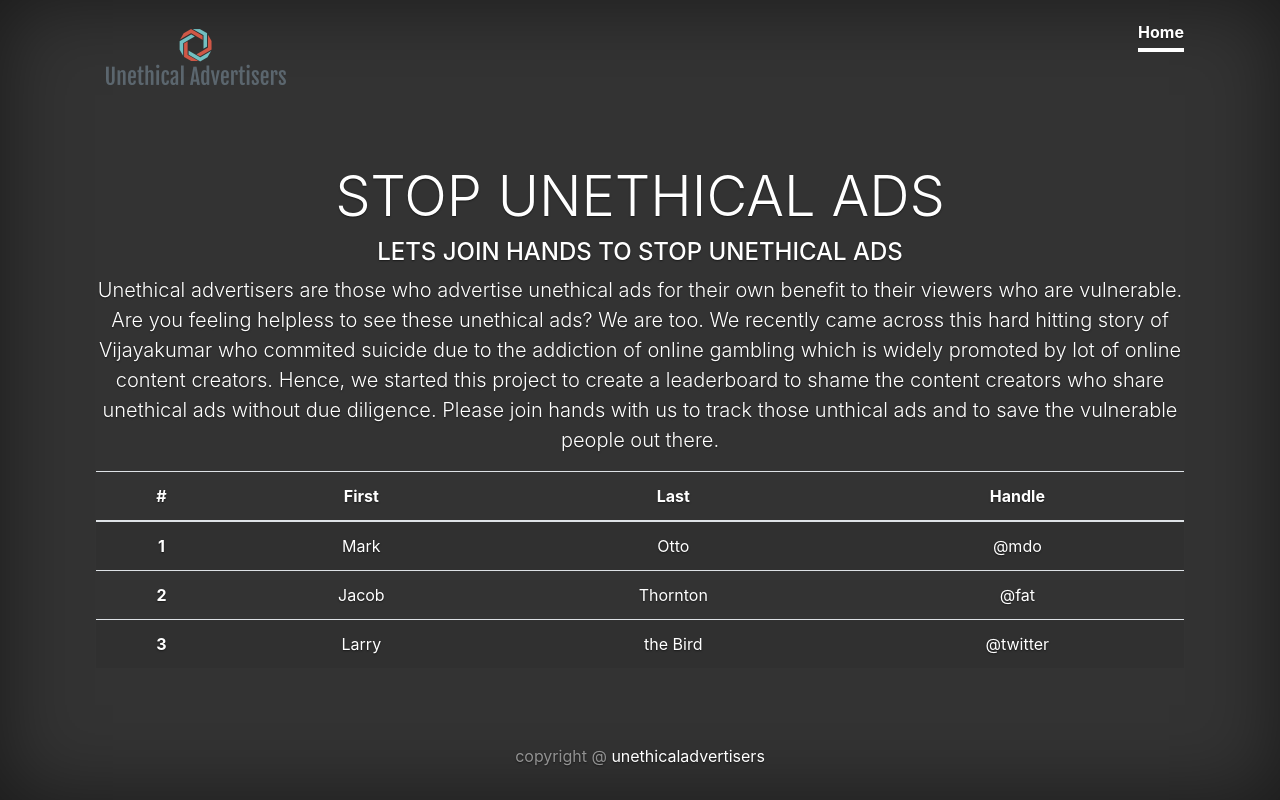
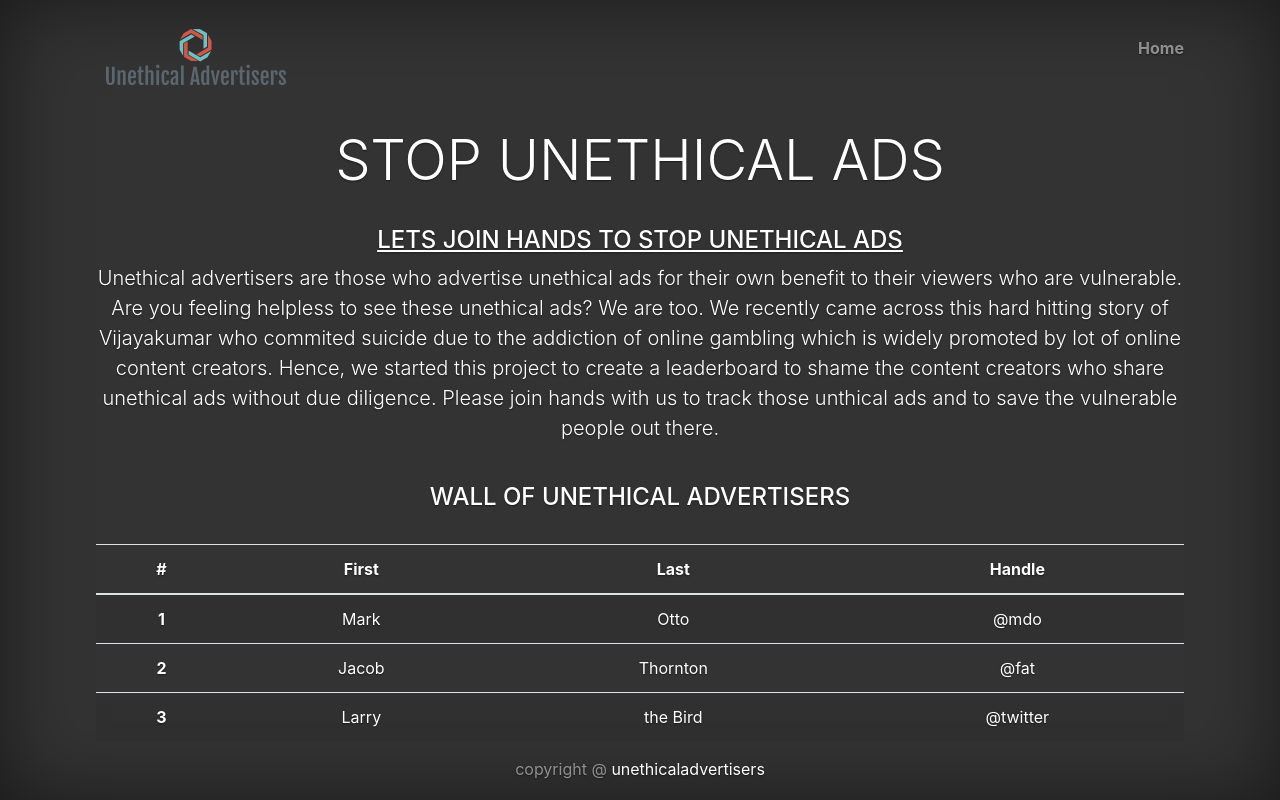
Before and after one commit to unethicaladvertisers/unethicaladvertisers.github.io, a plain HTML site: page index.html in a window 1280 px wide. Drawn offline with nearby package versions, Linux system fonts and the light colour scheme.

Commit message:
updated bootstrap4 theme

```diff
--- a/index.html
+++ b/index.html
@@ -24,8 +24,8 @@
       <header class="masthead mb-auto">
         <div class="inner">
           <h3 class="masthead-brand"><img class="img-fluid" src="images/logo.png" alt="Unethical Advertisers"></h3>
-          <nav class="nav nav-masthead justify-content-center">
-            <a class="nav-link active" href="#">Home</a>
+          <nav class="nav nav-masthead justify-content-center mt-3">
+            <a class="nav-link" href="#">Home</a>
           </nav>
           <!-- <div class="justify-content-center">
             <a href="#" class="fa fa-twitter"></a>
@@ -35,14 +35,21 @@
         </div>
       </header>
 
-      <div class=" mx-auto text-center">
-        <h1 class="display-4">STOP UNETHICAL ADS</h1>
-        <h4 >LETS JOIN HANDS TO STOP UNETHICAL ADS</h4>
+      <!-- <div class="jumbotron jumbotron-fluid" style="background-color:transparent !important;"> -->
+        <!-- <div class="container"> -->
+          <div class="py-0 pb-0 mx-auto text-center">
+            <h1 class="py-4 display-4">STOP UNETHICAL ADS</h1>
+            <h4> <u> LETS JOIN HANDS TO STOP UNETHICAL ADS </u></h4>
             <p class="lead">Unethical advertisers are those who advertise unethical ads for their own benefit to their viewers who are vulnerable. Are you feeling helpless to see these unethical ads? We are too. We recently came across this hard hitting story of Vijayakumar who commited suicide due to the addiction of online gambling which is widely promoted by lot of online content creators.
               Hence, we started this project to create a leaderboard to shame the content creators who share unethical ads without due diligence. Please join hands with us to track those unthical ads and to save the vulnerable people out there.
             </p>
           </div>
+        <!-- </div> -->
+      <!-- </div> -->
 
+
+      <div class="my-0">
+        <h4 class="py-4">WALL OF UNETHICAL ADVERTISERS</h4>
         <table class="table table-striped">
           <thead>
             <tr>
@@ -73,6 +80,7 @@
             </tr>
           </tbody>
         </table>
+    </div>
 
       <!-- <main role="main" class="inner cover">
         <h1 class="cover-heading">Cover your page.</h1>
```
Lines whose indentation alone changed are shown as unchanged.
